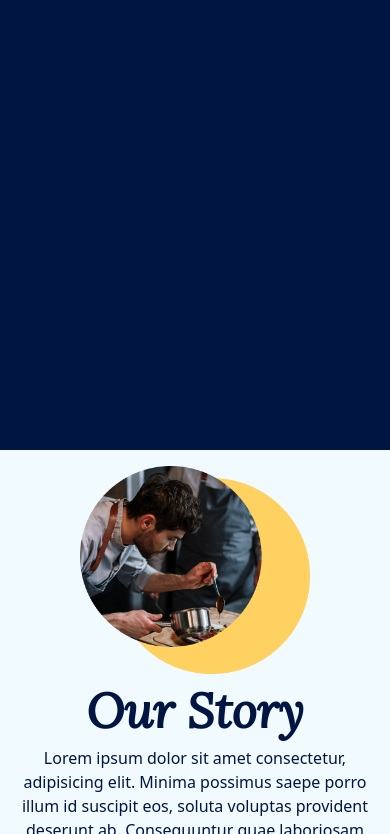
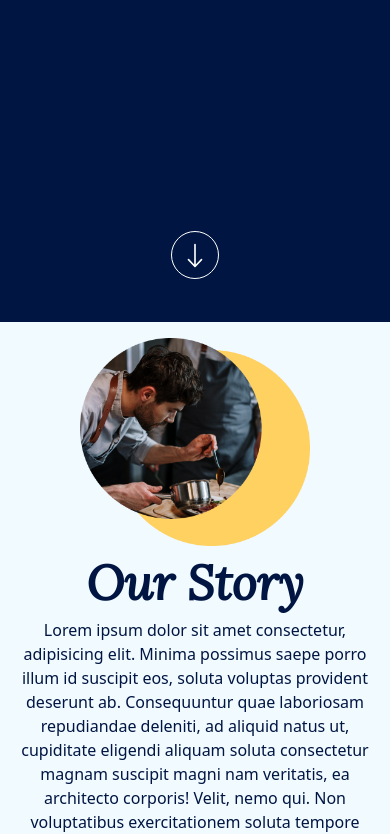
Before and after one commit to AlinePencreach/Asian_food_restaurant, a website: page index.html in a window 390 px wide. Shown: the part 523-1357 px from the top of the page. Drawn offline with nearby package versions, Linux system fonts and the light colour scheme; files whose address does not match are found by name.

Commit message:
responsive ok animation btn not ok

```diff
--- a/css/style.scss
+++ b/css/style.scss
@@ -36,8 +36,6 @@ body {
   }
 }
 
-
-
 .nav-item {
   width: auto;
 }
@@ -45,12 +43,21 @@ body {
 .nav-link {
   color: $white-color;
   font: $primary-font;
+  &:hover {
+    color: $white-color;
+    text-decoration: underline;
+  }
+}
+
+.collapse {
+  display: flex;
+  justify-content: end;
 }
 
 //HERO BANNER
 .hero-banner {
   background-color: $primary-color;
-  width: 100vw;
+  max-width: 100vw;
   height: calc(100vh - 131px);
   position: relative;
 }
@@ -67,15 +74,44 @@ body {
   max-width: 60vw;
 }
 
+.arrow {
+  position: absolute;
+  bottom: 6%;
+  left: 50%;
+  transform: translateX(-50%);
+  width: 3em;
+  padding: .6em;
+  border-radius: 50%;
+  border: 1px solid #fff;
+  display: flex;
+  justify-content: center;
+  align-items: center;
+  cursor: pointer;
+  box-shadow: 0 0 0 0 #fff;
+  animation: pulse 1.5s infinite;
+}
+
+@keyframes pulse {
+  to {
+    box-shadow: 0 0 0 15px rgb(255, 255, 255, 0.01);
+  }
+}
+
+
 @media screen and (max-width: 991px) {
   .hero-header {
     display: flex;
     flex-direction: column;
     align-items: center;
     max-width: 50vw;
+    margin-left: 0;
   }
   .hero-svg {
     display: none;
+  }
+  .hero-banner {
+    display: flex;
+    justify-content: center;
   }
 }
 
@@ -127,12 +163,11 @@ body {
     width: 8em;
     text-align: center;
   }
+  a:hover {
+    color: $white-color;
+    text-decoration: underline;
+  }
 }
-
-// .order-now:hover {
-//   background-color: $secondary-color;
-//   color: $primary-color;
-// }
 
 //ABOUT US
 .story {
--- a/index.html
+++ b/index.html
@@ -38,7 +38,7 @@
           </div>
 
           <div
-            class="collapse navbar-collapse d-flex justify-content-end"
+            class="collapse navbar-collapse"
             id="navbarSupportedContent"
           >
             <ul class="navbar-nav text-end">
@@ -62,7 +62,7 @@
       </nav>
 
       <!-- HERO BANNER -->
-      <section class="hero-banner container">
+      <section class="hero-banner">
         <div class="hero-header">
           <div class="hero-title mt-2">
             <h1 class="title">Japan Food <br />Experience</h1>
@@ -73,15 +73,18 @@
                 ><p>Order now</p></a
               >
             </div>
+
           </div>
-
+          <div class="floating-btn" href="#next">
+            <img class="arrow d-lg-none mt-5"src="images/arrow-down.svg" alt="">
+          </div>
           <img class="hero-svg" src="images/hero.svg" alt="" />
         </div>
       </section>
     </header>
 
     <!-- ABOUT US -->
-    <section class="story">
+    <section class="story" id="next">
       <div class="our-story d-flex justify-content-around align-items-center">
         <img class="mauris" src="images/mauris.png" alt="" />
         <div class="text text-center">
```
Also changed, not shown: css/style.css, 1 other file.
